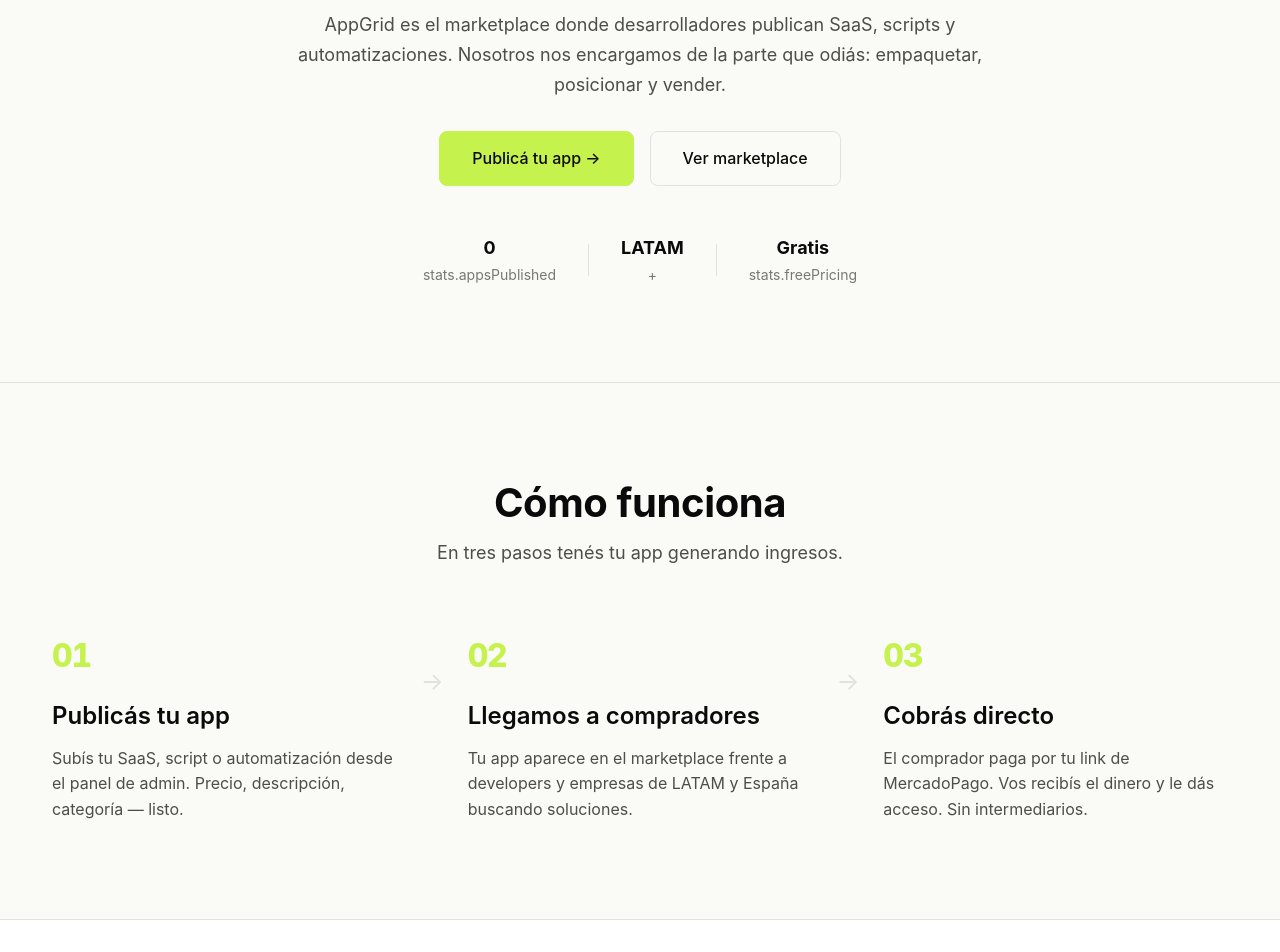
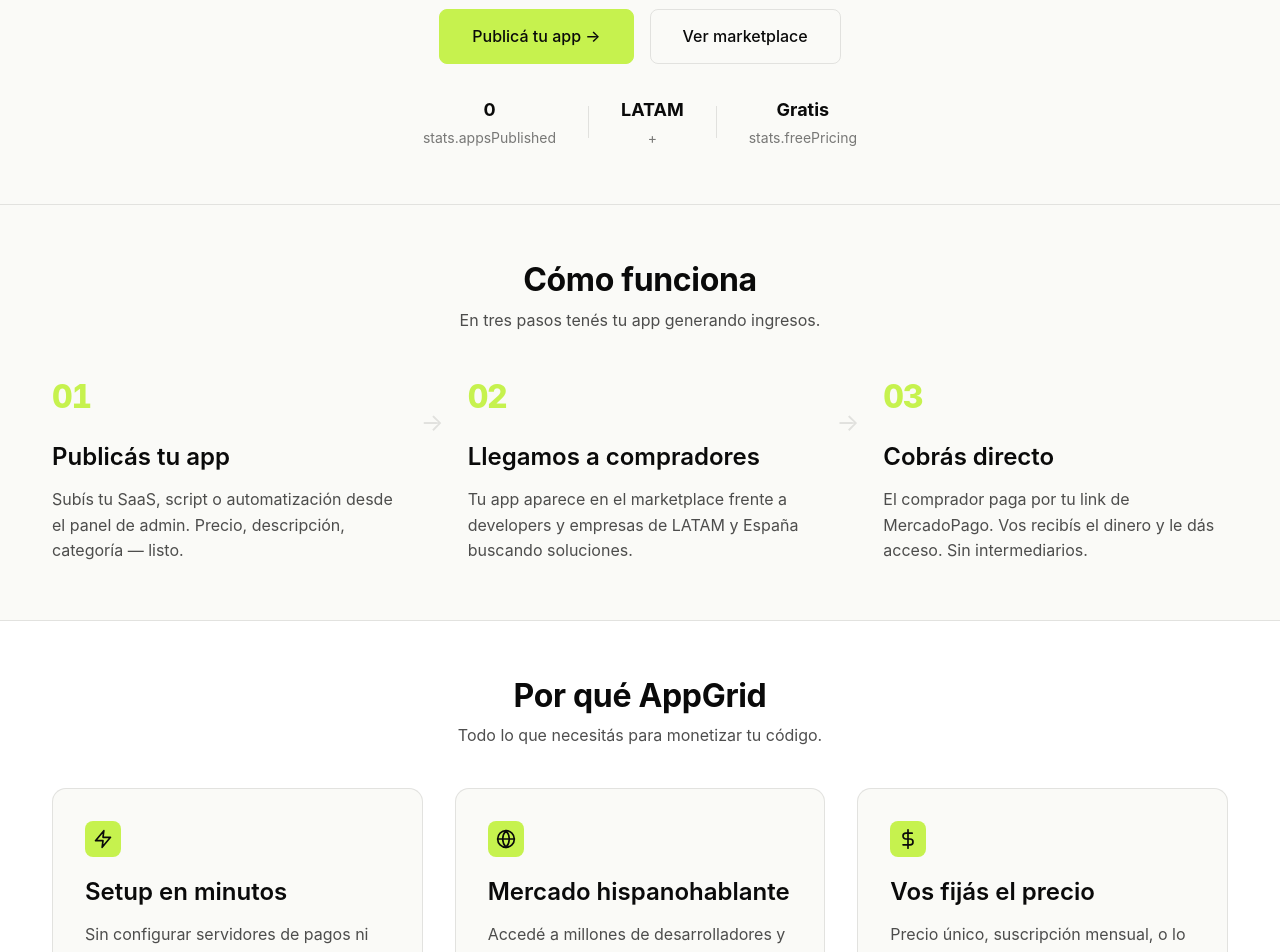
Before and after one commit to diegoezce/AppGrid, a Next.js app: page / in a window 1280 px wide. Shown: the part 380-1332 px from the top of the page. Built offline with nearby package versions, Linux system fonts and the light colour scheme; no server answers; the database is empty.

Commit message:
added notification badge

```diff
--- a/app/ClientHome.tsx
+++ b/app/ClientHome.tsx
@@ -96,17 +96,31 @@
           </div>
           <div className="ag-grid ag-grid-3">
             <div className="ag-feature-card">
-              <div className="ag-feature-icon">⚡</div>
+              <div className="ag-feature-icon">
+                <svg viewBox="0 0 24 24" fill="none" stroke="currentColor" strokeWidth="2" strokeLinecap="round" strokeLinejoin="round">
+                  <path d="M13 2L3 14h9l-1 8 10-12h-9l1-8z"/>
+                </svg>
+              </div>
               <h3 className="ag-h3">{t('features.feature1')}</h3>
               <p>{t('features.feature1Desc')}</p>
             </div>
             <div className="ag-feature-card">
-              <div className="ag-feature-icon">🌎</div>
+              <div className="ag-feature-icon">
+                <svg viewBox="0 0 24 24" fill="none" stroke="currentColor" strokeWidth="2" strokeLinecap="round" strokeLinejoin="round">
+                  <circle cx="12" cy="12" r="10"/>
+                  <path d="M2 12h20M12 2a15.3 15.3 0 0 1 4 10 15.3 15.3 0 0 1-4 10 15.3 15.3 0 0 1-4-10 15.3 15.3 0 0 1 4-10z"/>
+                </svg>
+              </div>
               <h3 className="ag-h3">{t('features.feature2')}</h3>
               <p>{t('features.feature2Desc')}</p>
             </div>
             <div className="ag-feature-card">
-              <div className="ag-feature-icon">💰</div>
+              <div className="ag-feature-icon">
+                <svg viewBox="0 0 24 24" fill="none" stroke="currentColor" strokeWidth="2" strokeLinecap="round" strokeLinejoin="round">
+                  <line x1="12" y1="1" x2="12" y2="23"/>
+                  <path d="M17 5H9.5a3.5 3.5 0 0 0 0 7h5a3.5 3.5 0 0 1 0 7H6"/>
+                </svg>
+              </div>
               <h3 className="ag-h3">{t('features.feature3')}</h3>
               <p>{t('features.feature3Desc')}</p>
             </div>
--- a/app/api/feed/route.ts
+++ b/app/api/feed/route.ts
@@ -5,6 +5,7 @@
   try {
     const { searchParams } = new URL(request.url)
     const user_id = searchParams.get('user_id')
+    const since = searchParams.get('since')
     const limit = parseInt(searchParams.get('limit') || '20')
     const offset = parseInt(searchParams.get('offset') || '0')
 
@@ -24,7 +25,7 @@
     const authorIds = [...new Set([user_id, ...(follows || []).map(f => f.following_id)])]
 
     // Get updates from followed builders + own updates with app and author info
-    const { data: updates, error: updatesError } = await supabase
+    let updatesQuery = supabase
       .from('application_updates')
       .select(`
         *,
@@ -34,6 +35,10 @@
       .in('author_id', authorIds)
       .order('created_at', { ascending: false })
       .range(offset, offset + limit - 1)
+
+    if (since) updatesQuery = updatesQuery.gt('created_at', since)
+
+    const { data: updates, error: updatesError } = await updatesQuery
 
     if (updatesError) throw updatesError
 
--- a/app/components/Navigation.tsx
+++ b/app/components/Navigation.tsx
@@ -14,6 +14,7 @@
   const [username, setUsername] = useState<string | null>(null)
   const [userId, setUserId] = useState<string | null>(null)
   const [isLoading, setIsLoading] = useState(true)
+  const [feedBadge, setFeedBadge] = useState(0)
 
   useEffect(() => {
     const checkAuth = async () => {
@@ -30,6 +31,16 @@
             .maybeSingle()
 
           if (data?.username) setUsername(data.username)
+
+          // Check for new feed updates since last visit
+          const lastSeen = localStorage.getItem('ag_feed_last_seen')
+          if (lastSeen) {
+            const res = await fetch(`/api/feed?user_id=${session.user.id}&since=${encodeURIComponent(lastSeen)}&limit=50`)
+            if (res.ok) {
+              const data = await res.json()
+              setFeedBadge(Array.isArray(data) ? data.length : 0)
+            }
+          }
         }
       } catch (error) {
         console.error('Check auth error:', error)
@@ -39,6 +50,10 @@
     }
 
     checkAuth()
+
+    const clearBadge = () => setFeedBadge(0)
+    window.addEventListener('feed-visited', clearBadge)
+    return () => window.removeEventListener('feed-visited', clearBadge)
   }, [])
 
   return (
@@ -55,7 +70,12 @@
         <div className="ag-nav-links">
           {!isLoading && isAuthenticated ? (
             <>
-              <Link href="/feed">{t('nav.feed') || 'Feed'}</Link>
+              <Link href="/feed" className="ag-nav-feed-link">
+                {t('nav.feed') || 'Feed'}
+                {feedBadge > 0 && (
+                  <span className="ag-nav-badge">{feedBadge > 9 ? '9+' : feedBadge}</span>
+                )}
+              </Link>
               <Link href="/builders">{t('nav.builders') || 'Builders'}</Link>
               <Link href="/marketplace">{t('nav.marketplace')}</Link>
             </>
--- a/app/components/navigation.css
+++ b/app/components/navigation.css
@@ -118,6 +118,27 @@
   }
 }
 
+.ag-nav-feed-link {
+  display: inline-flex;
+  align-items: center;
+  gap: 0.3rem;
+}
+
+.ag-nav-badge {
+  display: inline-flex;
+  align-items: center;
+  justify-content: center;
+  min-width: 1.1rem;
+  height: 1.1rem;
+  border-radius: 999px;
+  background: var(--ag-accent);
+  color: var(--ag-ink);
+  font-size: 0.6rem;
+  font-weight: 700;
+  padding: 0 0.25rem;
+  line-height: 1;
+}
+
 .ag-nav-user {
   display: flex;
   align-items: center;
--- a/app/feed/page.tsx
+++ b/app/feed/page.tsx
@@ -51,6 +51,10 @@
           return
         }
         setCurrentUserId(session.user.id)
+
+        // Mark feed as seen and notify nav to clear badge
+        localStorage.setItem('ag_feed_last_seen', new Date().toISOString())
+        window.dispatchEvent(new Event('feed-visited'))
 
         const { data: profile } = await supabase
           .from('users')
--- a/app/globals.css
+++ b/app/globals.css
@@ -59,11 +59,11 @@
 
 /* Tipografía */
 .ag-h1 {
-  font-size: 3.5rem;
+  font-size: 3rem;
   font-weight: 700;
   line-height: 1.2;
   letter-spacing: -0.02em;
-  margin-bottom: 1rem;
+  margin-bottom: 0.75rem;
 }
 
 .ag-h1-accent {
@@ -75,7 +75,7 @@
 }
 
 .ag-h2 {
-  font-size: 2.5rem;
+  font-size: 2rem;
   font-weight: 700;
   line-height: 1.2;
   letter-spacing: -0.01em;
@@ -87,10 +87,10 @@
 }
 
 .ag-lede {
-  font-size: 1.125rem;
+  font-size: 1.0625rem;
   color: var(--ag-ink-2);
-  line-height: 1.65;
-  margin-bottom: 2rem;
+  line-height: 1.6;
+  margin-bottom: 1.5rem;
 }
 
 .ag-mono {
--- a/app/i18n/en.json
+++ b/app/i18n/en.json
@@ -13,7 +13,7 @@
     "eyebrow": "Marketplace for devs · LATAM + Spain",
     "title": "Turn your apps into ",
     "titleHighlight": "real income",
-    "description": "AppGrid is the marketplace where developers publish SaaS, scripts and automations. We handle the part you hate: packaging, positioning and selling.",
+    "description": "AppGrid is the developer community for LATAM and Spain. Connect with clients, collaborate with fellow devs, and publish your apps — all in one place.",
     "publishCta": "Publish your app →",
     "exploreCta": "Explore marketplace"
   },
--- a/app/i18n/es.json
+++ b/app/i18n/es.json
@@ -13,7 +13,7 @@
     "eyebrow": "Marketplace para devs · LATAM + España",
     "title": "Convertí tus apps en ",
     "titleHighlight": "ingresos reales",
-    "description": "AppGrid es el marketplace donde desarrolladores publican SaaS, scripts y automatizaciones. Nosotros nos encargamos de la parte que odiás: empaquetar, posicionar y vender.",
+    "description": "AppGrid es la comunidad de developers de LATAM y España. Conectate con clientes, colaborá con otros devs y publicá tus apps en un solo lugar.",
     "publishCta": "Publicá tu app →",
     "exploreCta": "Ver marketplace"
   },
--- a/app/page.css
+++ b/app/page.css
@@ -75,7 +75,7 @@
 
 /* Hero */
 .ag-hero {
-  padding: 7rem 0 6rem;
+  padding: 4rem 0 3.5rem;
   border-bottom: 1px solid var(--ag-line);
   text-align: center;
 }
@@ -95,7 +95,7 @@
   font-size: 0.875rem;
   color: var(--ag-ink-3);
   font-weight: 500;
-  margin-bottom: 1.75rem;
+  margin-bottom: 1.25rem;
   background: white;
   border: 1px solid var(--ag-line);
   padding: 0.35rem 1rem;
@@ -113,7 +113,7 @@
 .ag-hero-ctas {
   display: flex;
   gap: 1rem;
-  margin-bottom: 3rem;
+  margin-bottom: 2rem;
   flex-wrap: wrap;
   justify-content: center;
 }
@@ -153,7 +153,7 @@
 
 /* Sections */
 .ag-section {
-  padding: 6rem 0;
+  padding: 3.5rem 0;
   border-bottom: 1px solid var(--ag-line);
 }
 
@@ -163,13 +163,13 @@
 
 .ag-section-header {
   text-align: center;
-  margin-bottom: 4rem;
+  margin-bottom: 2.5rem;
 }
 
 .ag-section-sub {
-  font-size: 1.125rem;
+  font-size: 1rem;
   color: var(--ag-ink-2);
-  margin-top: 0.75rem;
+  margin-top: 0.5rem;
 }
 
 /* Steps */
@@ -222,8 +222,21 @@
 }
 
 .ag-feature-icon {
-  font-size: 2rem;
+  width: 2.25rem;
+  height: 2.25rem;
   margin-bottom: 1rem;
+  color: var(--ag-ink);
+  background: var(--ag-accent);
+  border-radius: 8px;
+  display: flex;
+  align-items: center;
+  justify-content: center;
+  padding: 0.5rem;
+}
+
+.ag-feature-icon svg {
+  width: 100%;
+  height: 100%;
 }
 
 .ag-feature-card h3 {
@@ -356,7 +369,7 @@
   }
 
   .ag-hero {
-    padding: 4rem 0;
+    padding: 2.5rem 0;
   }
 
   .ag-hero-ctas {
@@ -383,7 +396,7 @@
   }
 
   .ag-section {
-    padding: 4rem 0;
+    padding: 2.5rem 0;
   }
 
   .ag-footer-inner {
```
